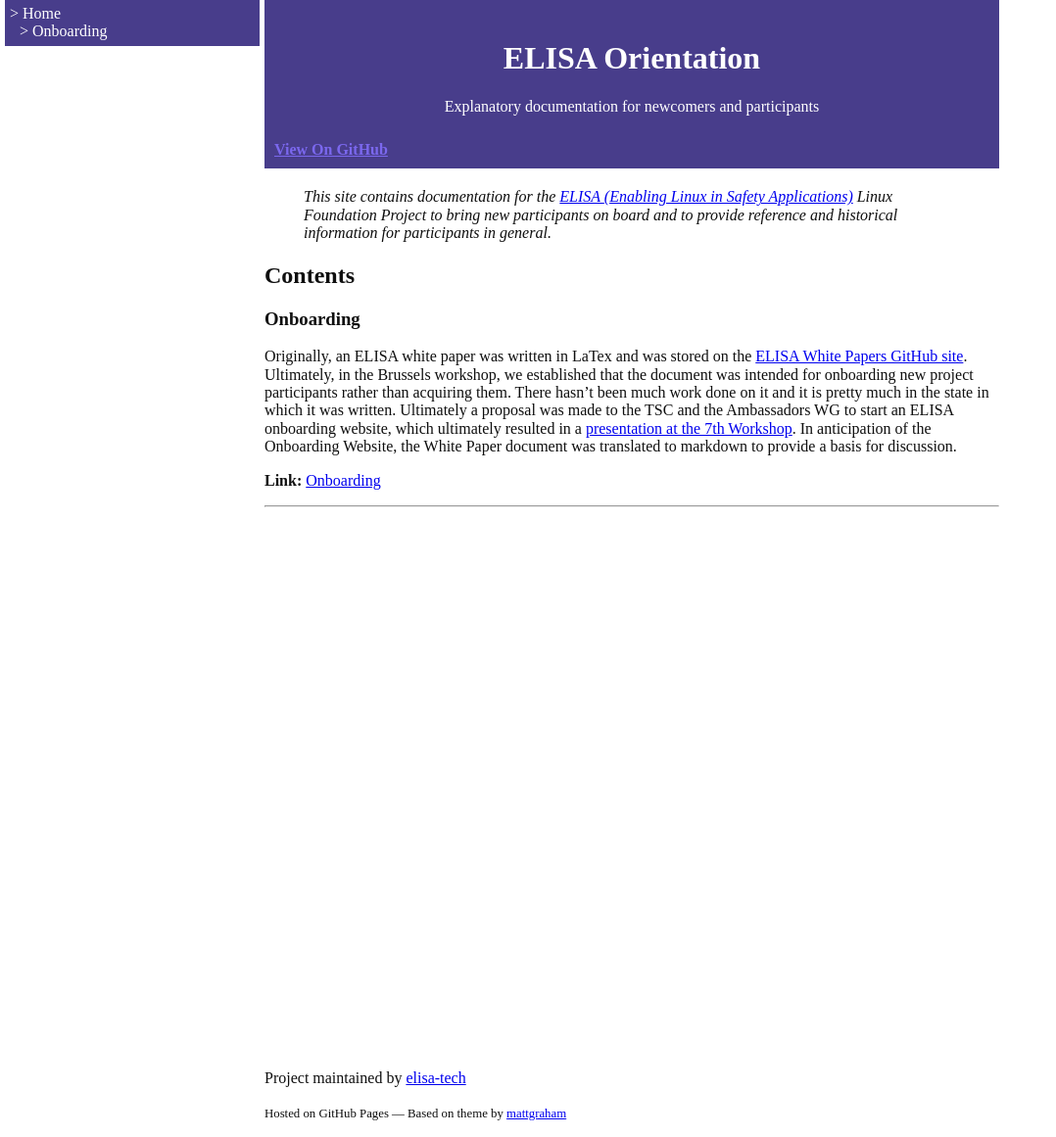
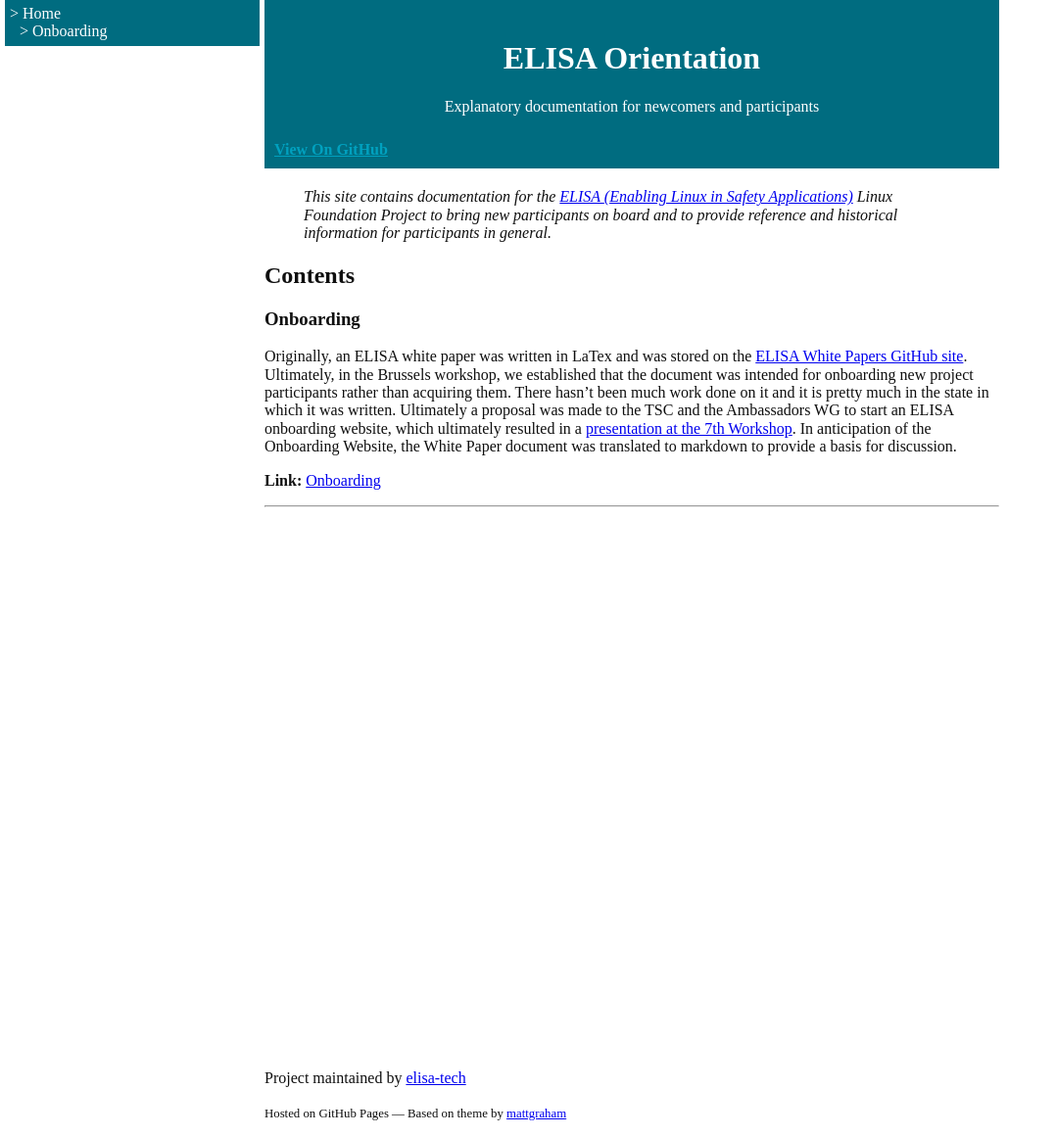
Before and after one commit to elisa-tech/orientation, a Jekyll site: the page built from docs/index.md, in a window 1280 px wide. Shown: the whole page at 98% size, without its empty margins (0-1078 px from the left). Built offline with Jekyll 4.4.1, drawn with Linux system fonts in a browser that asks for light colours.

Commit message:
Corrected site colors
Color scheme sligged in from my private Elisa Pages site. Reverted

Signed-off-by: John MacGregor <open.john.macgregor@gmail.com>

```diff
--- a/docs/assets/css/style.css
+++ b/docs/assets/css/style.css
@@ -8,7 +8,7 @@ blockquote {
 }
 dt		{
 		margin-top: 5px;
-		color: mediumSlateBlue;
+		color: #006c80;
 		font-weight: 500;
 }
 dd {
@@ -19,7 +19,7 @@ dd ul {
 		margin-left: 30px;
 }
 header	{
-		background-color: darkSlateBlue;
+		background-color: #006c80;
 		color: white;
 		text-align: center;
 		padding-top: 20px;
@@ -32,7 +32,7 @@ header	{
 		padding: 10px;
 }
 #banner a {
-		color: mediumSlateBlue;
+		color: #00a1bf;
 }
 nav		{
 		position: fixed;
@@ -70,7 +70,7 @@ footer	{
 		margin-left: 10px;
 }
 .home	{
-		background-color: darkSlateBlue;
+		background-color: #006c80;
 		color: white;
 		width: 100%;
 		padding: 5px;
```
